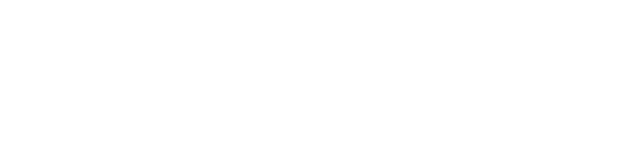
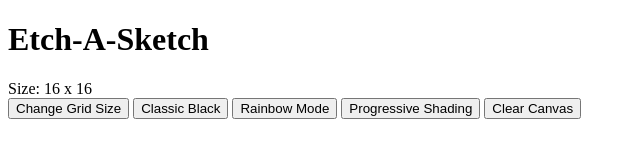
Before and after one commit to syarshadali/etch-a-sketch, a plain HTML site: page index.html in a window 1280 px wide. Shown: the whole page, without its empty margins (0-640 px from the left). Drawn offline with Linux system fonts and the light colour scheme.

Commit message:
Add main-container in index.html

```diff
--- a/index.html
+++ b/index.html
@@ -7,6 +7,20 @@
     <title>Etch-A-Sketch</title>
 </head>
 <body>
+
+    <h1>Etch-A-Sketch</h1>
+
+    <div class="main-container">
+        <!-- Sidebar Controls -->
+         <div class="control-panel">
+            <div class="grid-info">Size: <span id="size-value">16 x 16</span></div>
+            <button id="resize-btn">Change Grid Size</button>
+            <button id="black-btn" class="mode-btn-active">Classic Black</button>
+            <button id="rainbow-btn" class="mode-btn">Rainbow Mode</button>
+            <button id="shading-btn" class="mode-btn">Progressive Shading</button>
+            <button id="clear-btn">Clear Canvas</button>
+         </div>
+    </div>
 
 
 
```
